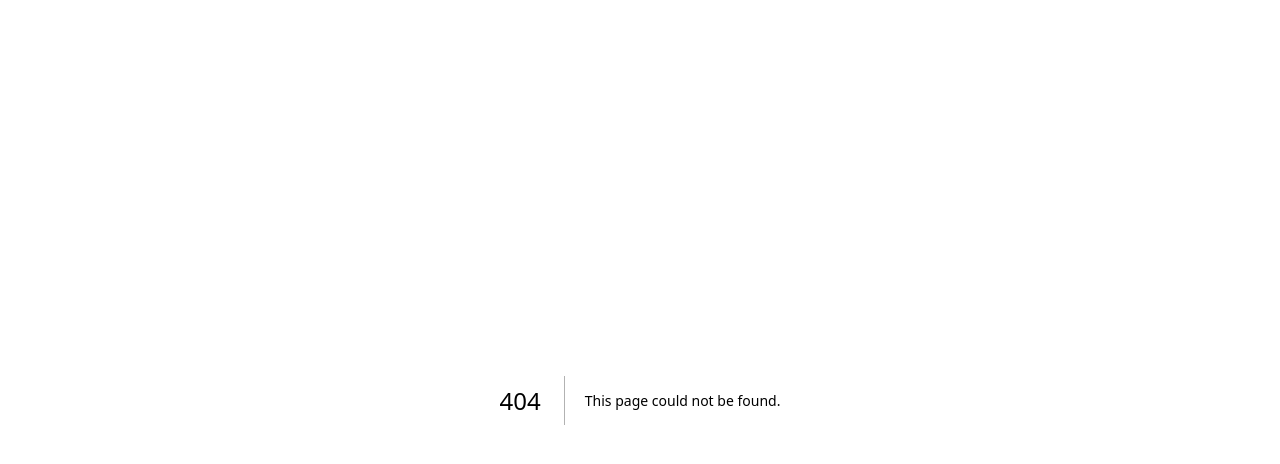
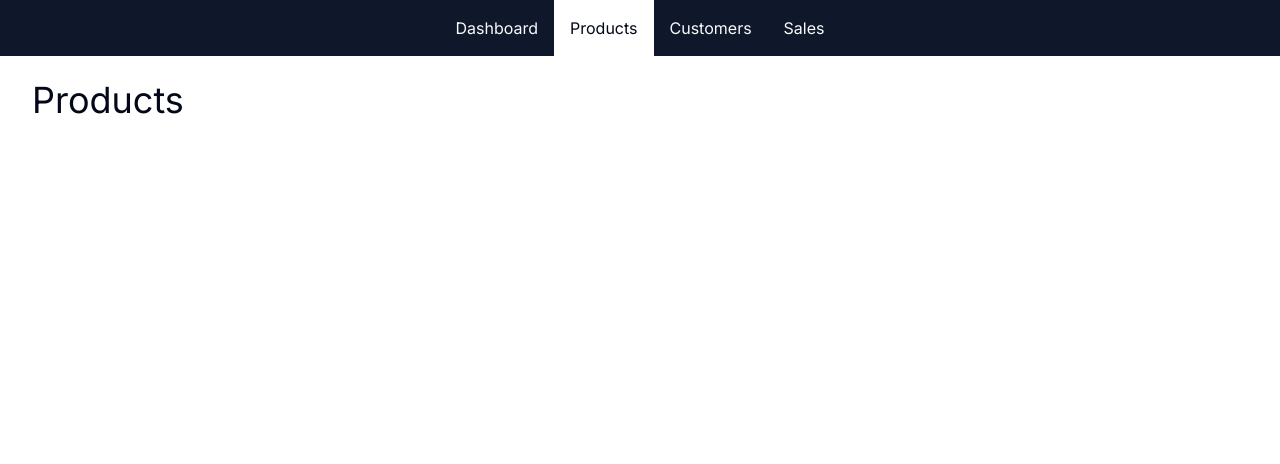
Before and after one commit to Joha-will/full-stack-ecommerce-store, a Next.js app: page /admin/products in a window 1280 px wide. Before the commit this address had no page. Shown: the top 464 px of the page. Built offline with nearby package versions, Linux system fonts and the light colour scheme.

Commit message:
created admin product page and PageHeader component for admin

```diff
--- /dev/null
+++ b/src/app/admin/_components/PageHeader.tsx
@@ -0,0 +1,8 @@
+import { ReactNode } from "react"
+
+
+export function PageHeader({ children }: { children : ReactNode }) {
+    return (
+        <h1 className="text-4xl mb-4">{children}</h1>
+    )
+}
--- a/src/app/admin/layout.tsx
+++ b/src/app/admin/layout.tsx
@@ -1,5 +1,5 @@
 import { Nav, NavLink} from '@/components/Nav';
-
+export const dynamic = 'force-dynamic';
 
 export default function AdminLayout({ children,}: Readonly<{children: React.ReactNode;}>) {
 
--- /dev/null
+++ b/src/app/admin/products/page.tsx
@@ -0,0 +1,10 @@
+import { PageHeader } from "../_components/PageHeader"
+
+
+export default function AdminProductsPage() {
+    return (
+        <>
+            <PageHeader> Products </PageHeader>
+        </>
+    )
+}
```
